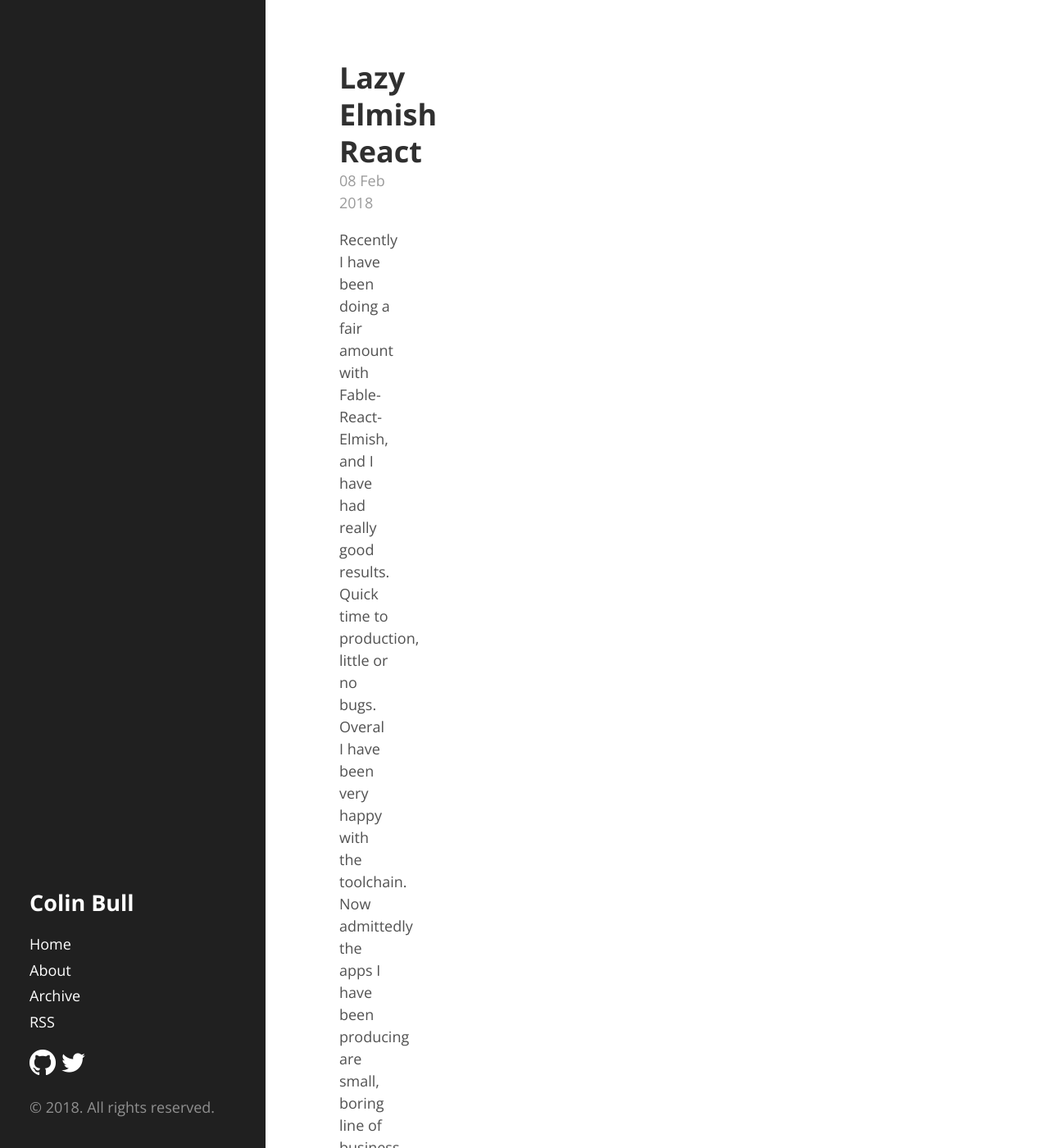
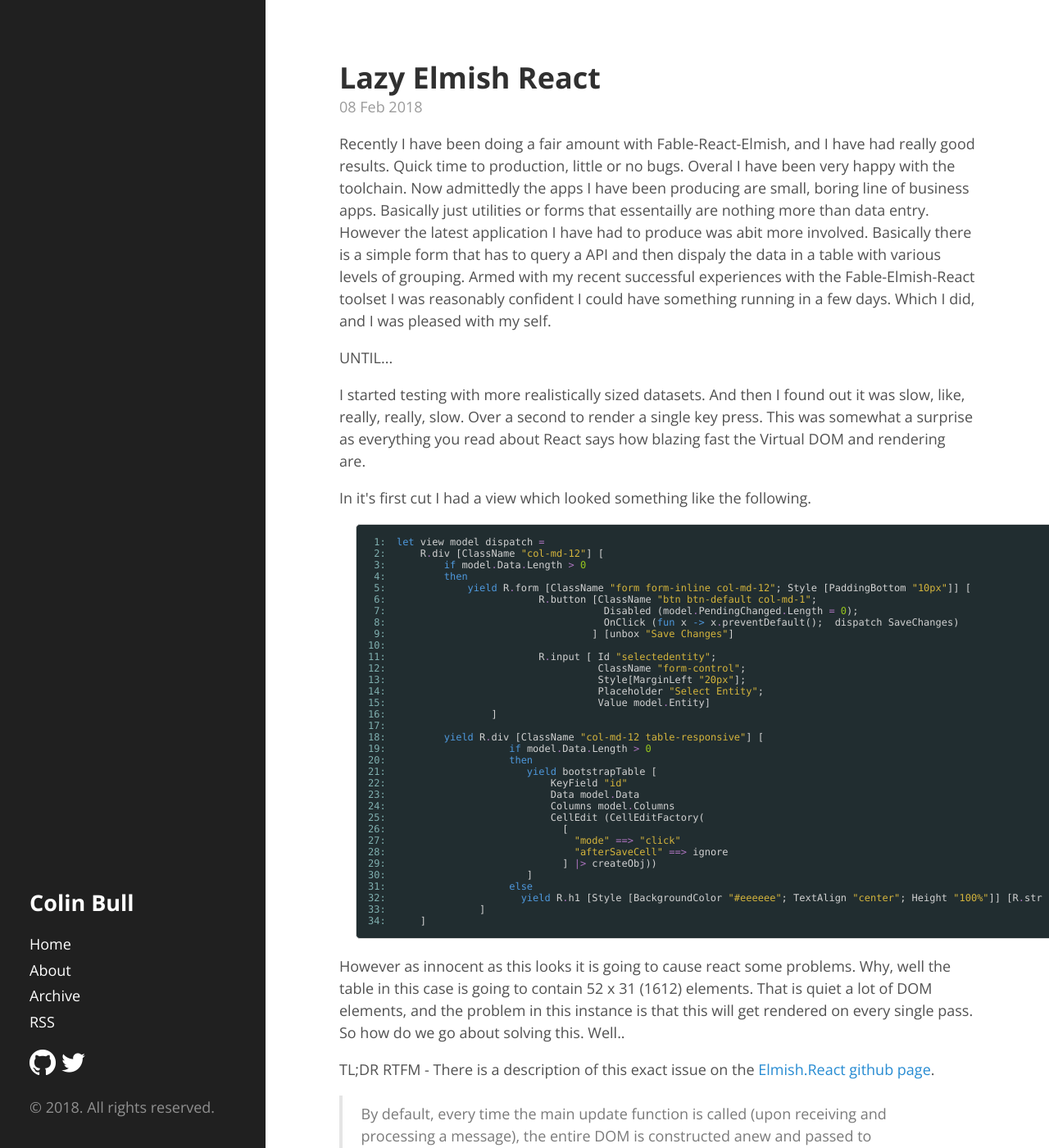
Before and after one commit to colinbull/colinbull.github.io, a Jekyll site: the page built from index.html, in a window 1280 px wide and 1400 px high. Shown: the whole window at 82% size. Built offline with Jekyll 4.4.1, drawn with Linux system fonts in a browser that asks for light colours; some web fonts are replaced; Markdown is read by kramdown in place of the engine named in the settings; the list of posts is cut into pages by our own code; comment, search, counter and statistics services are not loaded.

Commit message:
Changing post width

```diff
--- a/public/css/hyde.css
+++ b/public/css/hyde.css
@@ -135,6 +135,7 @@
  */
 
 .content {
+    max-width: 100%;
     padding-top: 4rem;
     padding-bottom: 4rem;
 }
@@ -149,7 +150,7 @@
 
 @media (min-width: 64em) {
     .content {
-        max-width: 100px;
+        max-width: 100%;
         margin-left: 22rem;
         margin-right: 4rem;
     }
```
